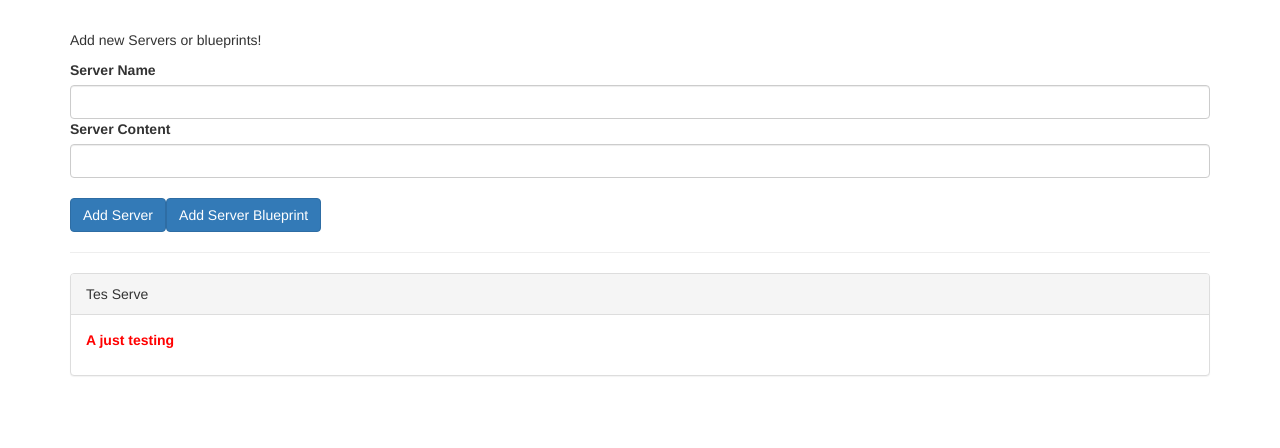
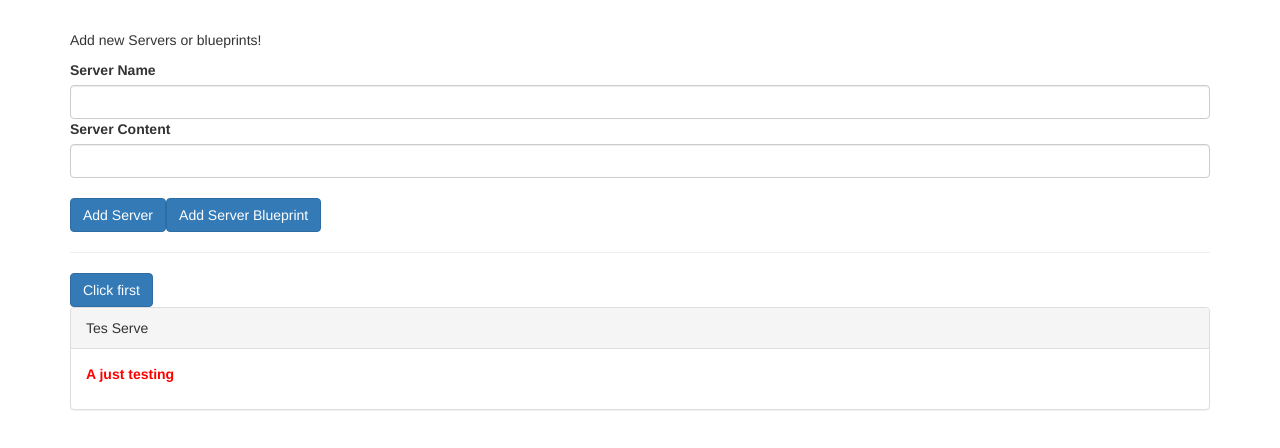
Before and after one commit to acharyaks90Academy/serverng2, an Angular app: page / in a window 1280 px wide. Shown: the top 448 px of the page. Built offline with nearby package versions, Linux system fonts and the light colour scheme.

Commit message:
hack life

```diff
--- a/src/app/app.component.html
+++ b/src/app/app.component.html
@@ -4,7 +4,8 @@
   <hr>
   <div class="row">
     <div class="col-xs-12">
-      <app-serever-element  *ngFor="let serverelement of serverElements" [srvElement]="serverelement">
+      <button class="btn btn-primary">Click first</button>
+      <app-serever-element  *ngFor="let serverelement of serverElements" [srvElement]="serverelement" [name]="serverelement.name">
         <p>
           <strong *ngIf="serverelement.type === 'server'" style="color: red">{{ serverelement.content }}</strong>
           <em *ngIf="serverelement.type === 'blueprint'">{{ serverelement.content }}</em>
--- a/src/app/serever-element/serever-element.component.html
+++ b/src/app/serever-element/serever-element.component.html
@@ -1,7 +1,8 @@
 <div
         class="panel panel-default"
         >
-        <div class="panel-heading">{{ element.name }}</div>
+        <!-- <div class="panel-heading">{{ element.name }}</div> -->
+        <div class="panel-heading">{{ name }}</div>
         <div class="panel-body">
          <ng-content></ng-content>
         </div>
--- a/src/app/serever-element/serever-element.component.ts
+++ b/src/app/serever-element/serever-element.component.ts
@@ -1,15 +1,39 @@
-import { Component, OnInit, Input} from '@angular/core';
+import { Component,
+  OnInit,
+  Input,
+  OnChanges,
+  DoCheck,
+  AfterContentInit,
+  SimpleChanges
+
+} from '@angular/core';
 
 @Component({
   selector: 'app-serever-element',
   templateUrl: './serever-element.component.html',
   styleUrls: ['./serever-element.component.css']
 })
-export class SereverElementComponent implements OnInit {
+export class SereverElementComponent implements OnInit ,OnChanges, DoCheck,AfterContentInit {
   @Input('srvElement') element:{type:string,name:string,content:string};
-  constructor() { }
+  @Input() name;
+  constructor() {
+    console.log('constructor called ');
+  }
 
   ngOnInit() {
+    console.log('ngon init called');
+  }
+  ngOnChanges(changes:SimpleChanges){
+    console.log('ngon changes called'+changes);
+  }
+  ngDoCheck(){
+    console.log('ng Do checks called');
   }
 
+  ngAfterContentInit(){
+    console.log('ng After Content init called');
+  }
+
+
+
 }
```
